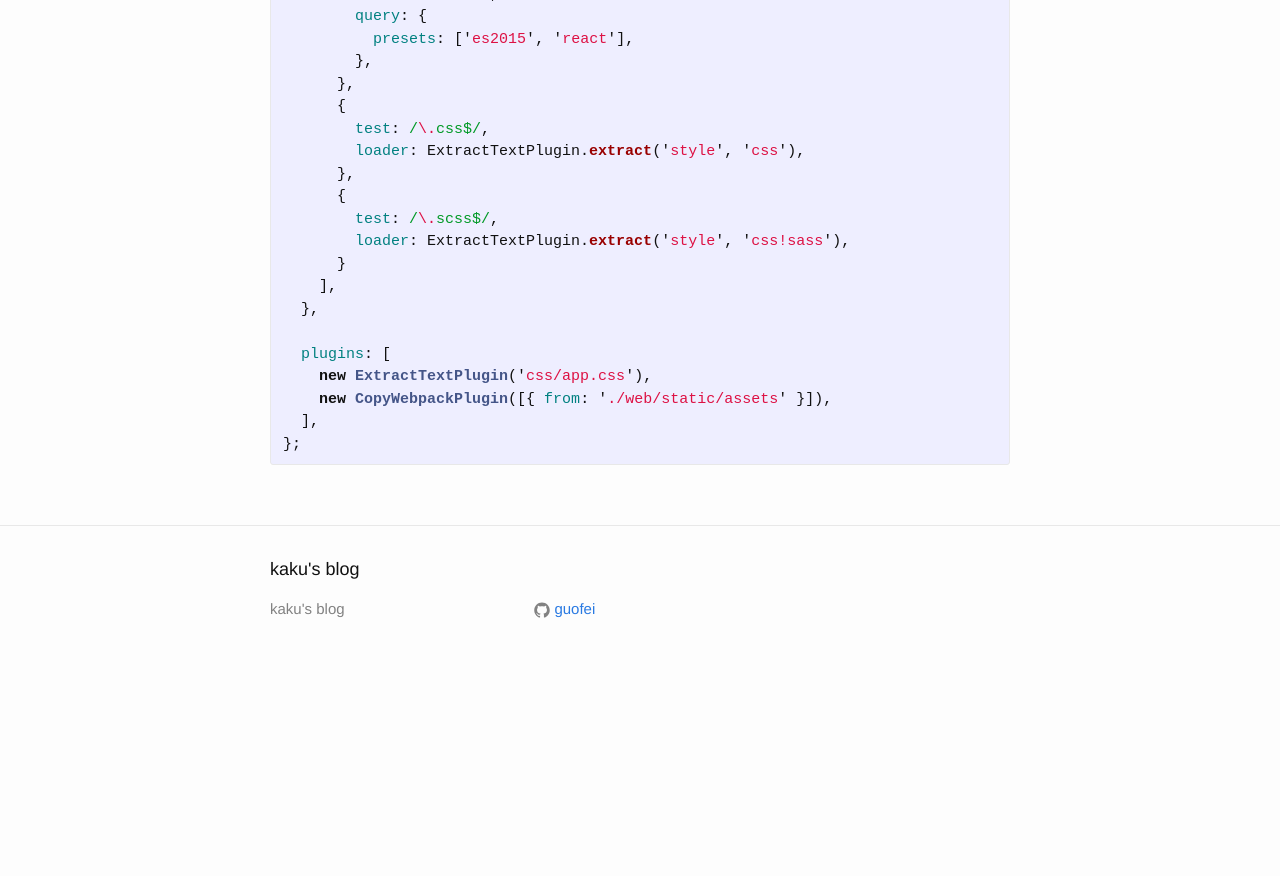
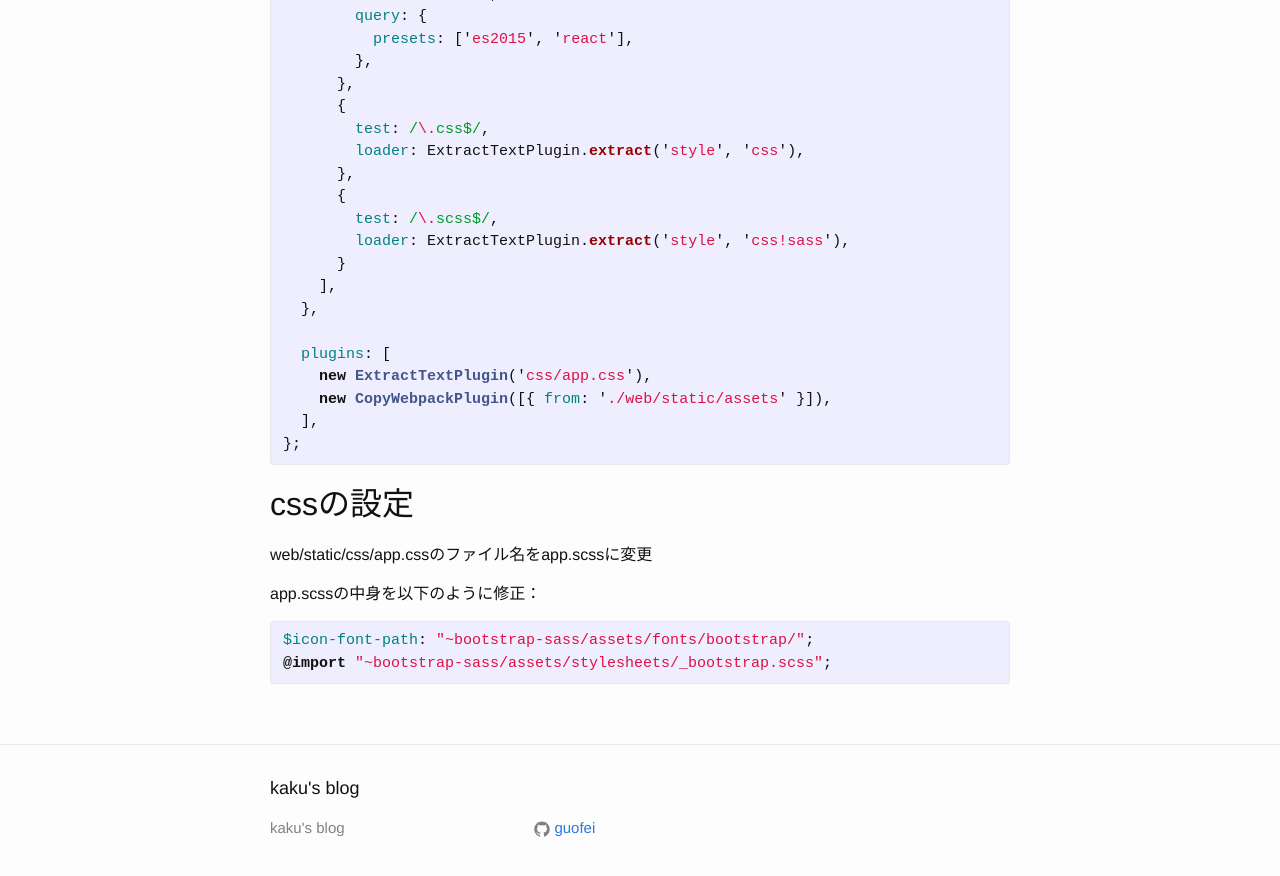
Before and after one commit to guofei/ja, a Jekyll site: the page built from _posts/2016-02-10-phoenix-webpack-react.md, in a window 1280 px wide and 900 px high, scrolled down 3218 px. Shown: the top 876 px of the window. Built offline with Jekyll 4.4.1, drawn with Linux system fonts in a browser that asks for light colours; comment, search, counter and statistics services are not loaded; before the commit the page ends 3899 px from its top, so only the background shows below that.

Commit message:
feat: update phoenix/webpack/react

```diff
--- a/_posts/2016-02-10-phoenix-webpack-react.md
+++ b/_posts/2016-02-10-phoenix-webpack-react.md
@@ -157,3 +157,12 @@ module.exports = {
   ],
 };
 {% endhighlight js %}
+
+## cssの設定
+web/static/css/app.cssのファイル名をapp.scssに変更
+
+app.scssの中身を以下のように修正：
+{% highlight scss %}
+$icon-font-path: "~bootstrap-sass/assets/fonts/bootstrap/";
+@import "~bootstrap-sass/assets/stylesheets/_bootstrap.scss";
+{% endhighlight scss %}
```
